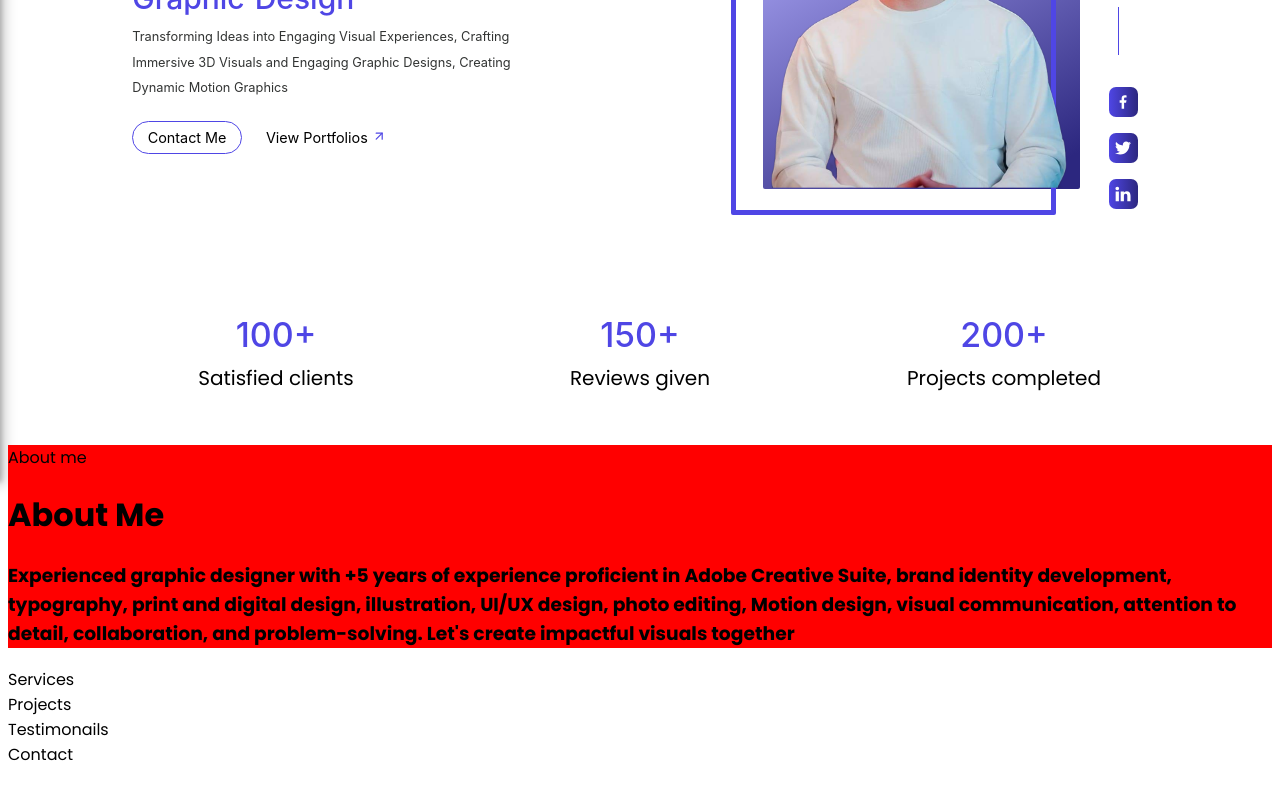
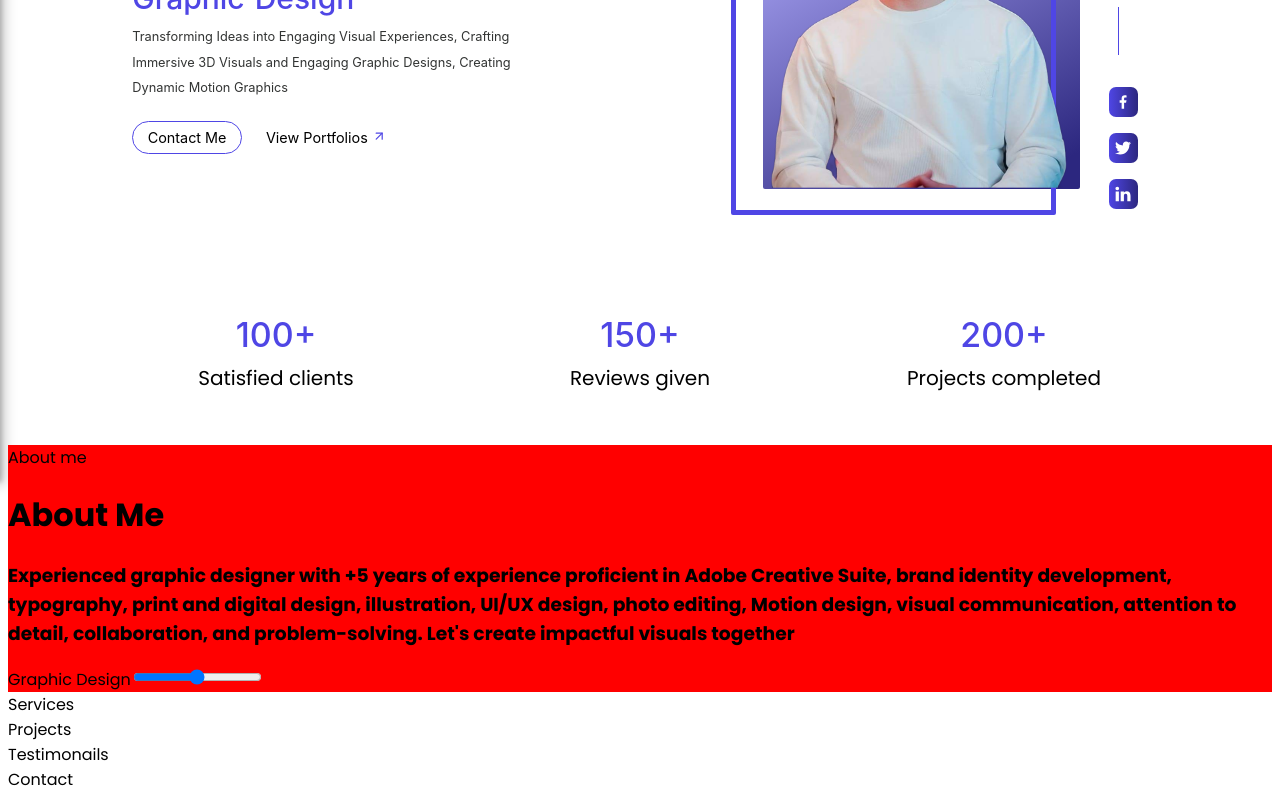
Before and after one commit to zainabturkmen/S-I-S, a React (Create React App) app: page / in a window 1280 px wide. Shown: the part 320-1120 px from the top of the page. Before the commit the page ends 1095 px from the top, so only its background shows below. Built offline with nearby package versions, Linux system fonts and the light colour scheme; a web font is replaced by a local one.

Commit message:
adding updates

```diff
--- a/src/components/About.js
+++ b/src/components/About.js
@@ -16,7 +16,10 @@ const About = () => {
           problem-solving. Let's create impactful visuals together
         </h3>
       </div>
-      <div></div>
+      <div>
+        <label>Graphic Design</label>
+        <input type="range"/>
+      </div>
     </Wrapper>
   );
 };
```
